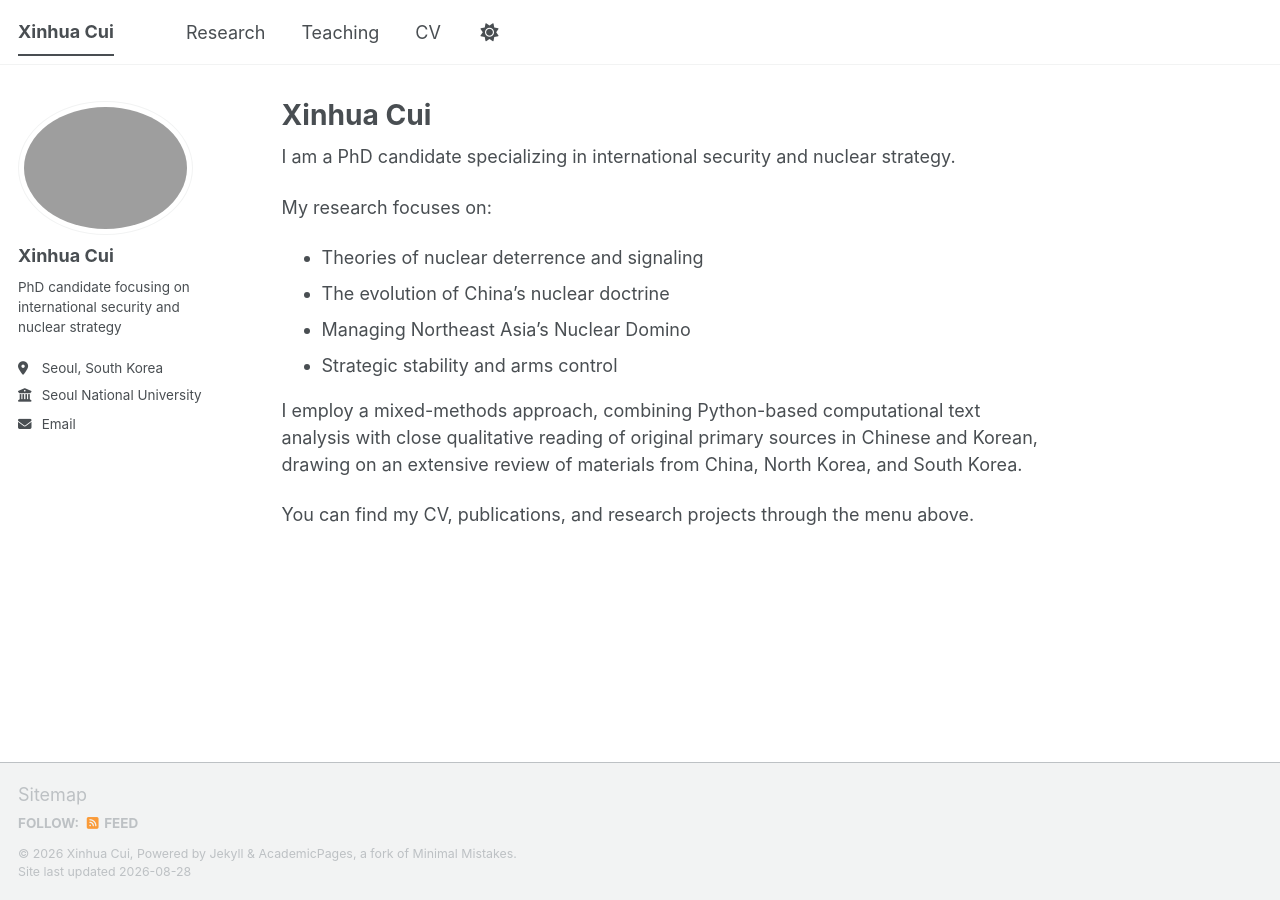
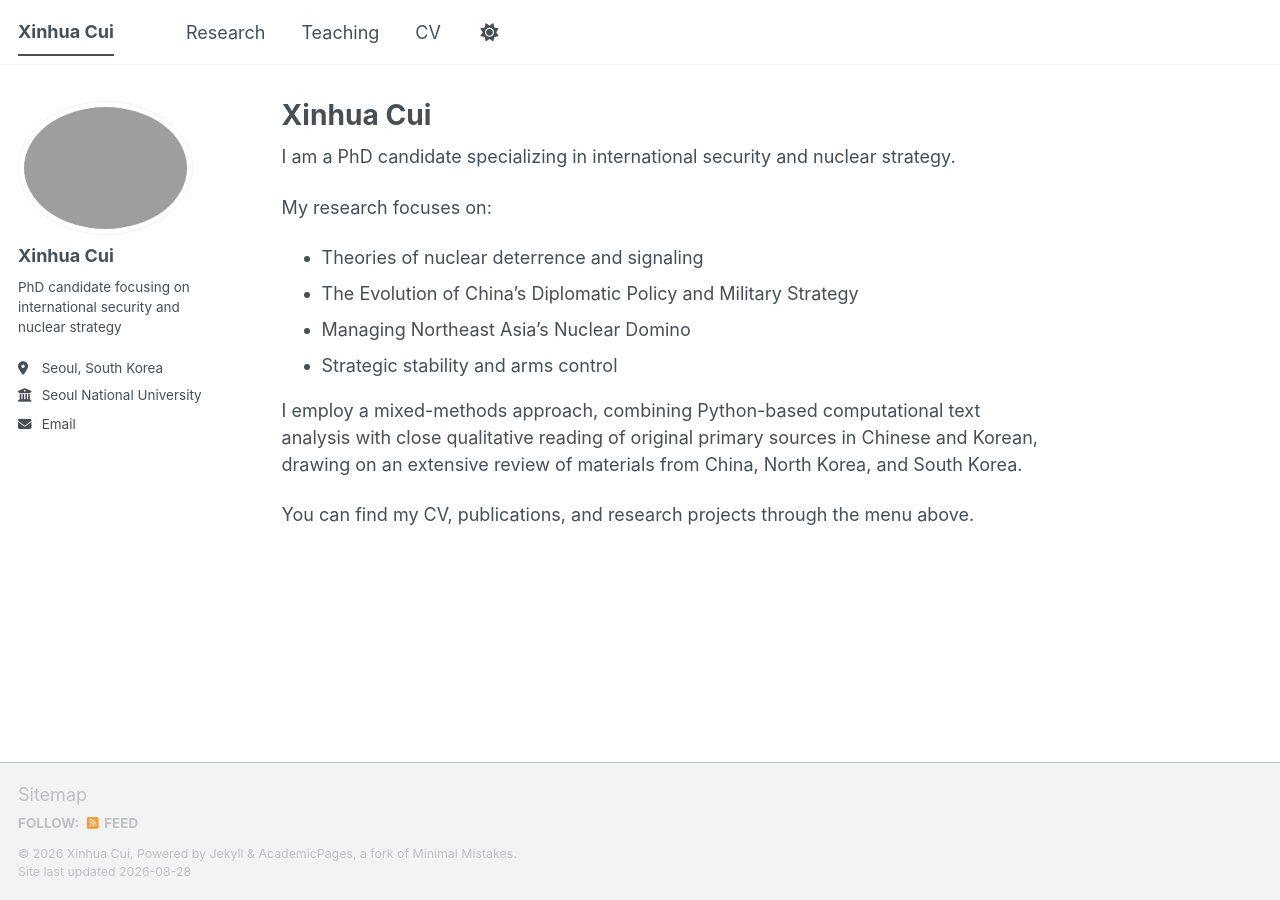
Before and after one commit to cuixinhua55/cuixinhua55.github.io, a Jekyll site: the page built from _pages/about.md, in a window 1280 px wide. Built offline with Jekyll 4.4.1, drawn with Linux system fonts in a browser that asks for light colours; a script bundle is joined from its source files by our own code; library files that are not in the unit come from our copies.

Commit message:
Revise research focus on China's military strategy
Updated the focus of research to include China's diplomatic policy and military strategy.

```diff
--- a/_pages/about.md
+++ b/_pages/about.md
@@ -8,7 +8,7 @@ I am a PhD candidate specializing in international security and nuclear strategy
 
 My research focuses on:
 - Theories of nuclear deterrence and signaling
-- The evolution of China's nuclear doctrine
+- The Evolution of China's Diplomatic Policy and Military Strategy
 - Managing Northeast Asia's Nuclear Domino
 - Strategic stability and arms control
 
```
